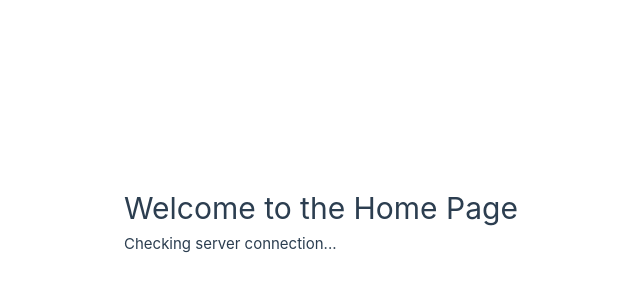
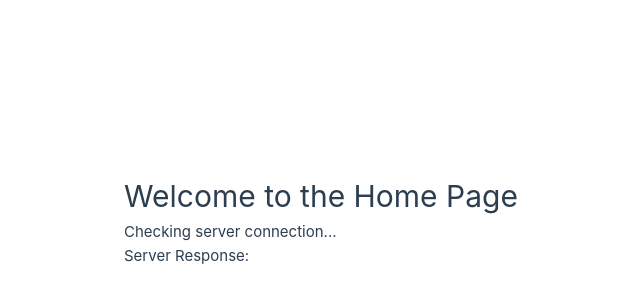
Before and after one commit to kimanijosephine/SchoolProject, a Vue app in the folder client/: page / in a window 1280 px wide. Shown: the part 180-480 px from the top of the page, without its empty margins (516-1156 px from the left). Built offline with nearby package versions, Linux system fonts and the light colour scheme; no server answers.

Commit message:
client and server can now exchange data
Co-authored-by: Arnold Kimani <arnoldqym@gmail.com>

```diff
--- a/client/src/components/homePage/TestComponent.vue
+++ b/client/src/components/homePage/TestComponent.vue
@@ -1,7 +1,7 @@
 <template>
   <div>
     <p>Checking server connection...</p>
-    <p v-if="serverResponse">Server Response: {{ serverResponse }}</p>
+    <p>Server Response: {{ serverResponse }}</p>
   </div>
 </template>
 
```
Also changed, not shown: 1 other file (tests, documents, lock files or other folders).
